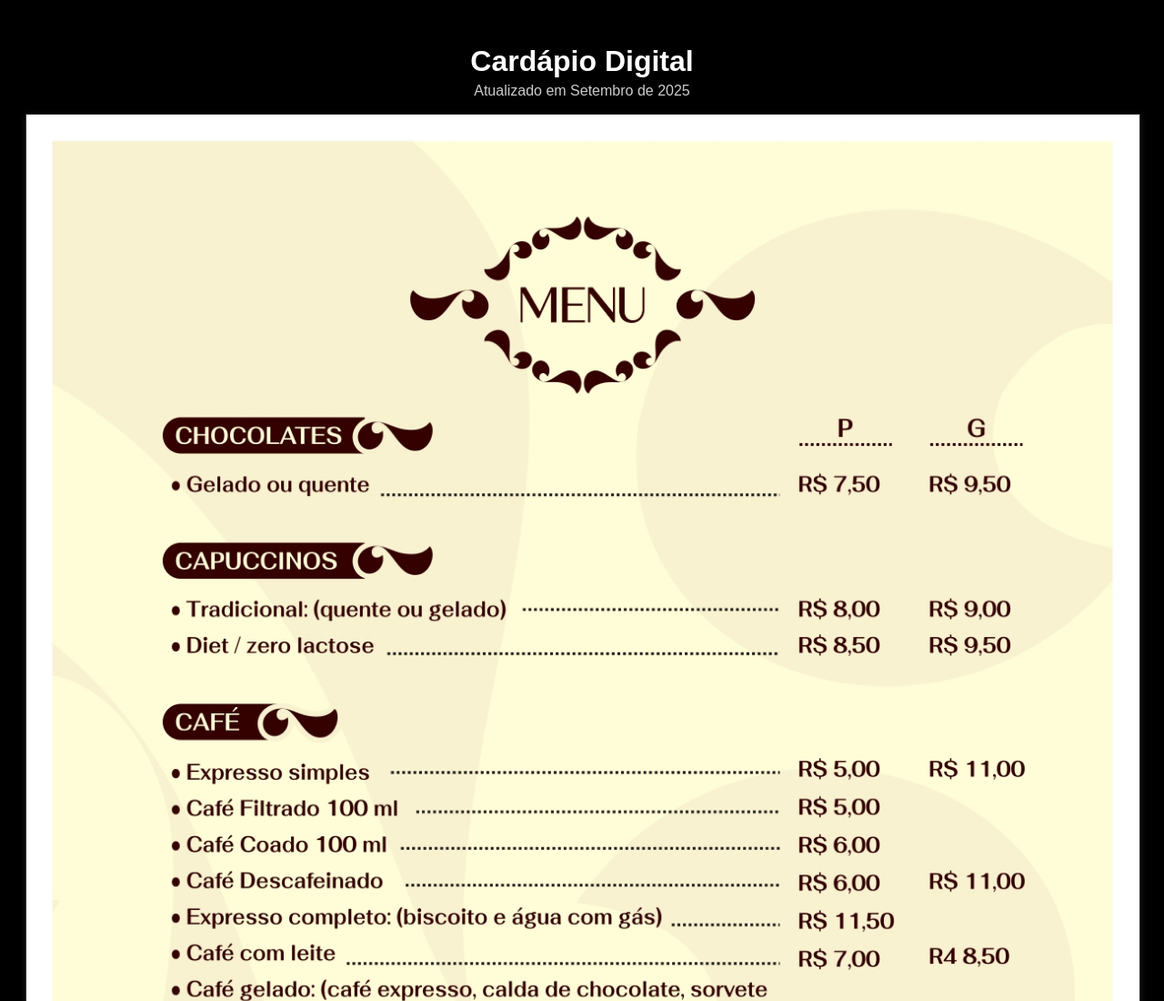
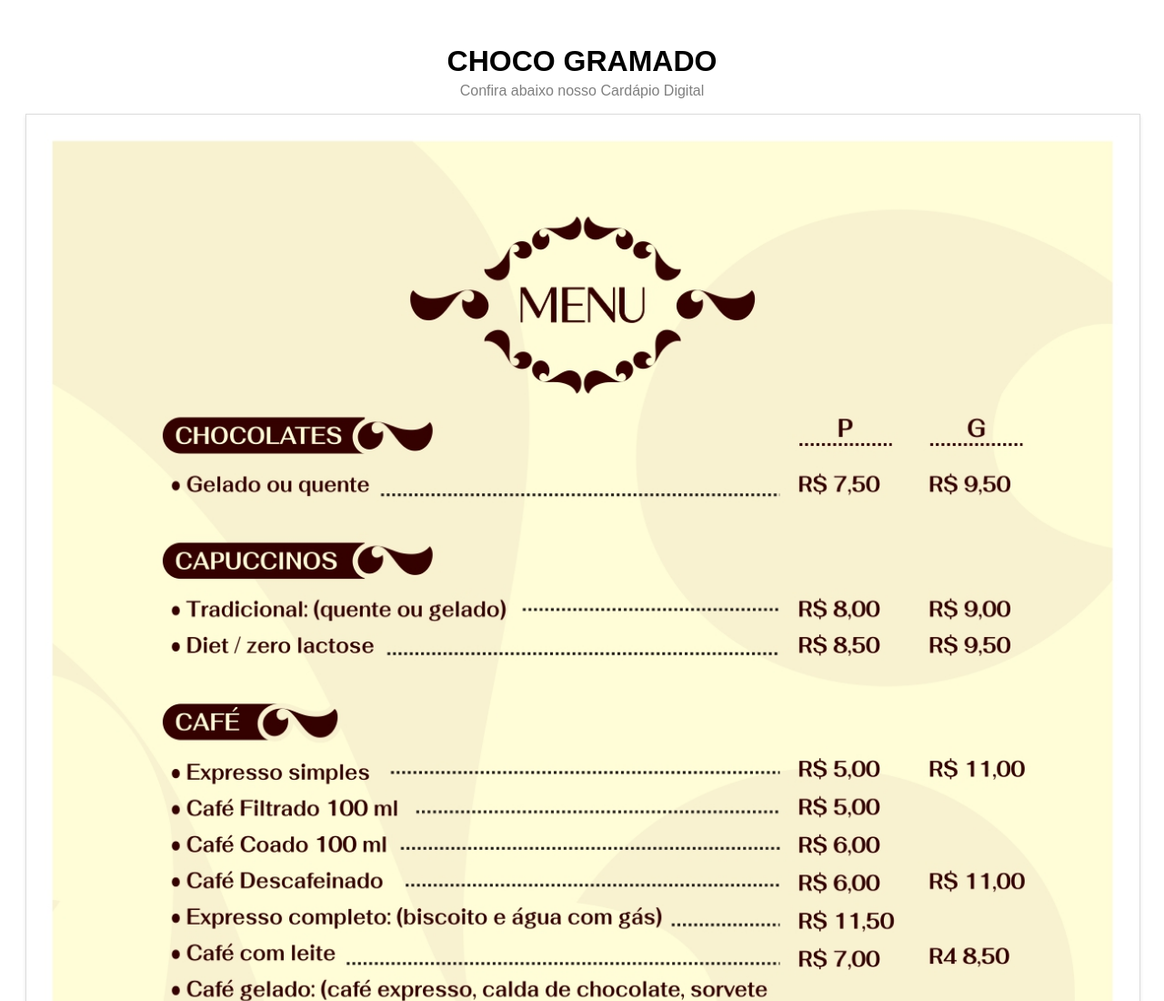
Before and after one commit to chocogramado/menu, a plain HTML site: page index.html in a window 1280 px wide. Shown: the top 1100 px of the page at 91% size. Drawn offline with Linux system fonts and the light colour scheme.

Commit message:
Add files via upload

```diff
--- a/index.html
+++ b/index.html
@@ -2,39 +2,38 @@
 <html lang="pt-BR">
 <head>
   <meta charset="UTF-8">
-  <title>Cardápio Digital</title>
+  <title>CHOCO GRAMADO</title>
   <style>
     body {
       font-family: Arial, sans-serif;
       text-align: center;
       padding: 20px;
-      background-color: #000; /* Fundo preto */
-      color: #fff;             /* Texto branco */
     }
     h1 {
       margin-bottom: 5px;
     }
     p.subtitulo {
       margin-top: 0;
-      color: #ccc; /* Subtítulo em cinza claro */
+      color: gray;
       font-size: 16px;
     }
     img {
       max-width: 100%;
       height: auto;
       margin-bottom: 20px;
-      border: 1px solid #333;
-      box-shadow: 0 2px 8px rgba(255, 255, 255, 0.1);
+      border: 1px solid #ddd;
+      box-shadow: 0 2px 4px rgba(0,0,0,0.1);
     }
   </style>
 </head>
 <body>
-  <h1>Cardápio Digital</h1>
-  <p class="subtitulo">Atualizado em Setembro de 2025</p>
+  <h1>CHOCO GRAMADO</h1>
+  <p class="subtitulo">Confira abaixo nosso Cardápio Digital</p>
 
   <img src="pagina1.jpg" alt="Página 1 do cardápio">
   <img src="pagina2.jpg" alt="Página 2 do cardápio">
   <img src="pagina3.jpg" alt="Página 3 do cardápio">
   <img src="pagina4.jpg" alt="Página 4 do cardápio">
+
 </body>
 </html>
```
